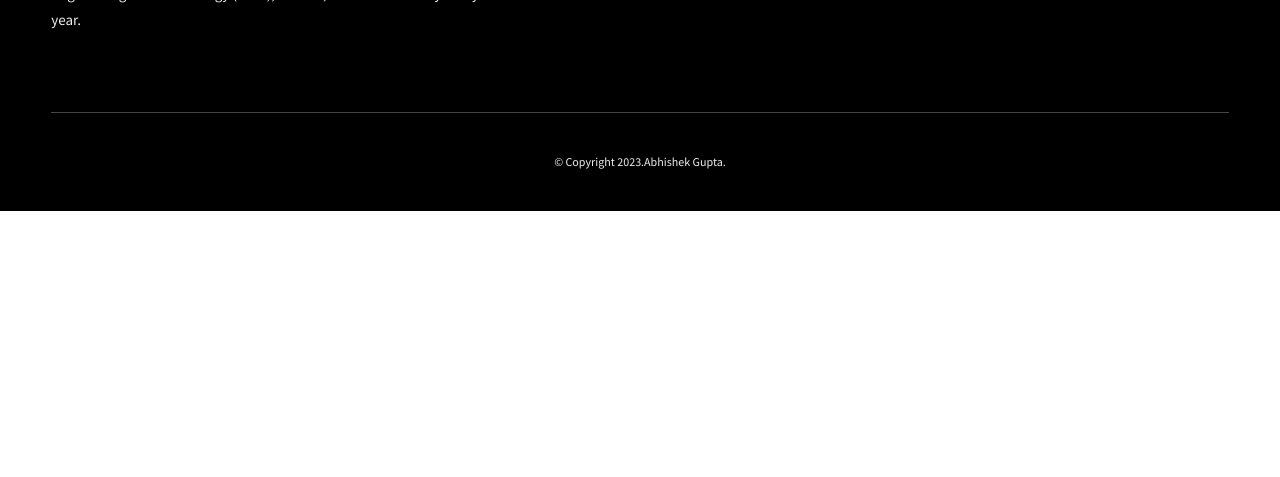
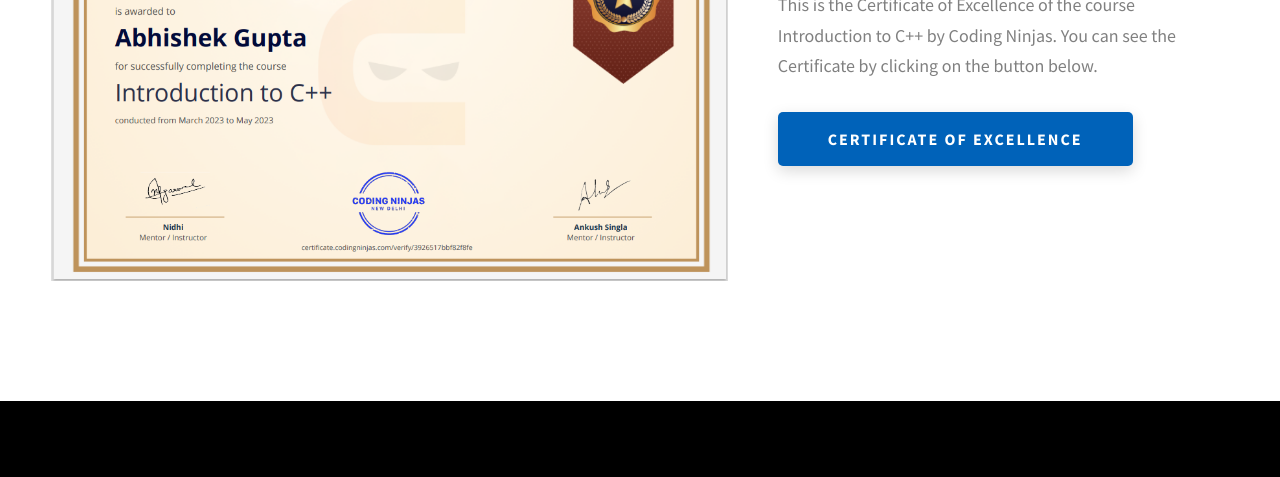
Before and after one commit to thatsabhishek/thatsabhishek.github.io, a website: page index.html in a window 1280 px wide. Shown: the part 5593-6070 px from the top of the page. Before the commit the page ends 5804 px from the top, so only its background shows below. Drawn offline with Linux system fonts and the light colour scheme.

Commit message:
added a new certificate

```diff
--- a/index.html
+++ b/index.html
@@ -323,8 +323,30 @@
                 href="https://certificate.codingninjas.com/verify/aa36ce5892a25538"
                 class="btn btn--med btn--theme dynamicBgClr"
                 target="_blank"
-                >Certificate of Completion</a
-              >
+                >Certificate of Completion</a>
+            </div>
+          </div>
+          <div class="projects__row">
+            <div class="projects__row-img-cont">
+              <img
+                src="./assets/png/cppexcellence.PNG"
+                alt="Certificate of Excellence"
+                class="projects__row-img"
+                loading="lazy"
+              />
+            </div>
+            <div class="projects__row-content">
+              <h3 class="projects__row-content-title">Introduction to C++</h3>
+              <p class="projects__row-content-desc">
+                This is the Certificate of Excellence of the course Introduction to C++ by Coding Ninjas.
+                You can see the Certificate by clicking on the button below.
+              </p>
+              <a
+                href="https://certificate.codingninjas.com/verify/3926517bbf82f8fe"
+                class="btn btn--med btn--theme dynamicBgClr"
+                target="_blank"
+                >Certificate of Excellence
+              </a>
             </div>
           </div>
       </div>
```
Also changed, not shown: assets/png/cppexcellence.PNG (added).
